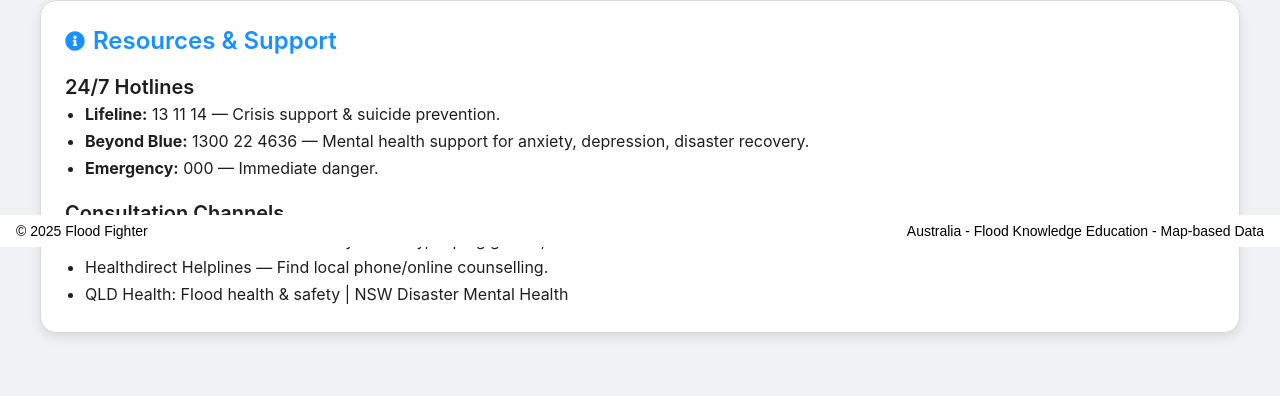
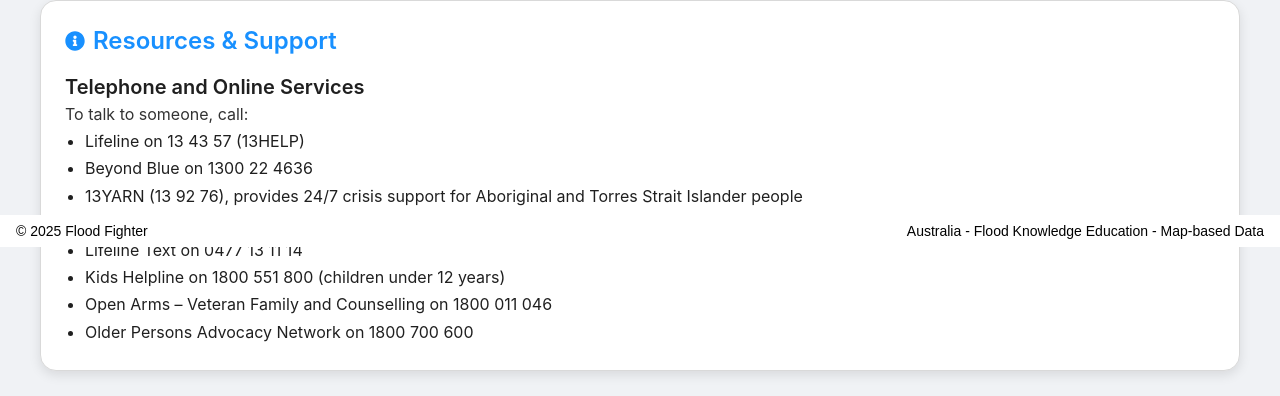
Before and after one commit to Airius2001/floodfighter, a Next.js app: page /after/mental-support in a window 1280 px wide. Shown: the part 553-949 px from the top of the page. Built offline with nearby package versions, Linux system fonts and the light colour scheme.

Commit message:
Update the support resources

```diff
--- a/app/after/mental-support/page.tsx
+++ b/app/after/mental-support/page.tsx
@@ -195,84 +195,62 @@ export default function MentalHealthAfter() {
                   >
                     <FaInfoCircle
                       style={{ fontSize: 20, color: "#1890ff", marginRight: 8 }}
-                      aria-hidden
                     />
                     <Title level={3} style={{ color: "#1890ff", margin: 0 }}>
                       Resources & Support
                     </Title>
                   </div>
 
-                  {/* Hotlines */}
                   <Title level={4} style={{ marginTop: 0 }}>
-                    24/7 Hotlines
+                    Telephone and Online Services
                   </Title>
+                  <Paragraph style={{ fontSize: 16, lineHeight: 1.7, color: "#333" }}>
+                    To talk to someone, call:
+                  </Paragraph>
                   <ul style={{ paddingLeft: 20, fontSize: 16, lineHeight: 1.7 }}>
                     <li>
-                      <strong>Lifeline:</strong> 13 11 14 — Crisis support &
-                      suicide prevention.
+                      <a href="https://www.lifeline.org.au/">Lifeline</a> on{" "}
+                      <a href="tel:134357">13 43 57 (13HELP)</a>
                     </li>
                     <li>
-                      <strong>Beyond Blue:</strong> 1300 22 4636 — Mental health
-                      support for anxiety, depression, disaster recovery.
+                      <a href="https://www.beyondblue.org.au/">Beyond Blue</a> on{" "}
+                      <a href="tel:1300224636">1300 22 4636</a>
                     </li>
                     <li>
-                      <strong>Emergency:</strong> 000 — Immediate danger.
+                      13YARN (<a href="tel:139276">13 92 76</a>), provides 24/7 crisis
+                      support for Aboriginal and Torres Strait Islander people
+                    </li>
+                    <li>
+                      <a href="https://mensline.org.au/">MensLine</a> on{" "}
+                      <a href="tel:1300789978">1300 78 99 78</a>
+                    </li>
+                    <li>
+                      <a href="https://www.lifeline.org.au/crisis-text/">Lifeline Text</a> on{" "}
+                      <a href="tel:0477131114">0477 13 11 14</a>
+                    </li>
+                    <li>
+                      <a href="https://kidshelpline.com.au/">Kids Helpline</a> on{" "}
+                      <a href="tel:1800551800">1800 551 800</a> (children under 12 years)
+                    </li>
+                    <li>
+                      <a href="https://www.openarms.gov.au/">
+                        Open Arms – Veteran Family and Counselling
+                      </a>{" "}
+                      on <a href="tel:1800011046">1800 011 046</a>
+                    </li>
+                    <li>
+                      <a href="https://opan.org.au/">
+                        Older Persons Advocacy Network
+                      </a>{" "}
+                      on <a href="tel:1800700600">1800 700 600</a>
                     </li>
                   </ul>
-
-                  {/* Consultation channels */}
-                  <Title level={4} style={{ marginTop: 16 }}>
-                    Consultation Channels
-                  </Title>
-                  <ul style={{ paddingLeft: 20, fontSize: 16, lineHeight: 1.7 }}>
-                    <li>
-                      <a
-                        href="https://www.redcross.org.au/how-disasters-impact-mental-health/"
-                        target="_blank"
-                        rel="noopener noreferrer"
-                        color="blue"
-                      >
-                        Australian Red Cross
-                      </a>{" "}
-                      — Community recovery, coping guides, outreach.
-                    </li>
-                    <li>
-                      <a
-                        href="https://www.healthdirect.gov.au/mental-health-helplines"
-                        target="_blank"
-                        rel="noopener noreferrer"
-                        color="blue"
-                      >
-                        Healthdirect Helplines
-                      </a>{" "}
-                      — Find local phone/online counselling.
-                    </li>
-                    <li>
-                      <a
-                        href="https://www.qld.gov.au/emergency/dealing-disasters/disaster-types/flood/flood-health-and-safety"
-                        target="_blank"
-                        rel="noopener noreferrer"
-                        color="blue"
-                      >
-                        QLD Health: Flood health & safety
-                      </a>{" "}
-                      |{" "}
-                      <a
-                        href="https://www.nsw.gov.au/emergency/recovery/mental-health-support"
-                        target="_blank"
-                        rel="noopener noreferrer"
-                        color="blue"
-                      >
-                        NSW Disaster Mental Health
-                      </a>
-                    </li>
-                  </ul>
-
                 </div>
               </div>
             </Card>
           </Col>
         </Row>
+
       </div>
     </div>
   );
```
